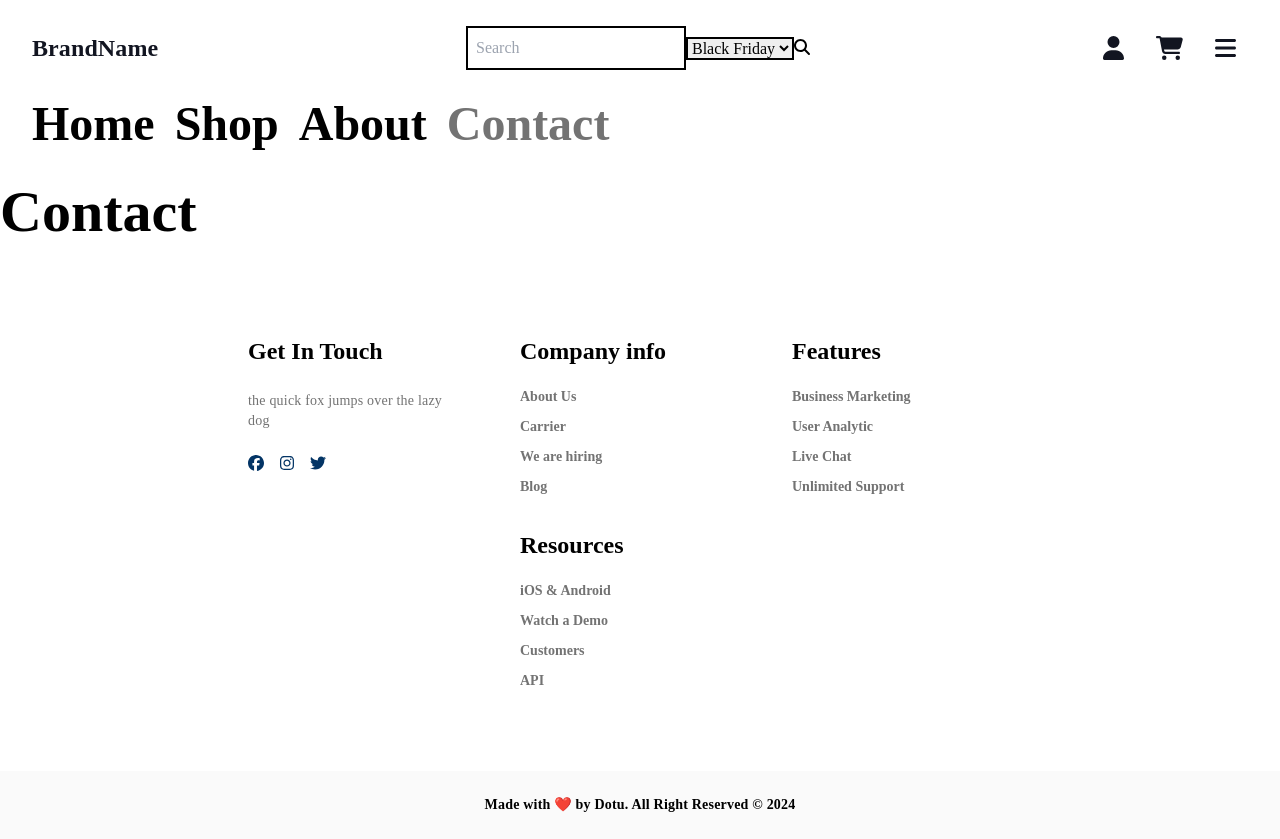
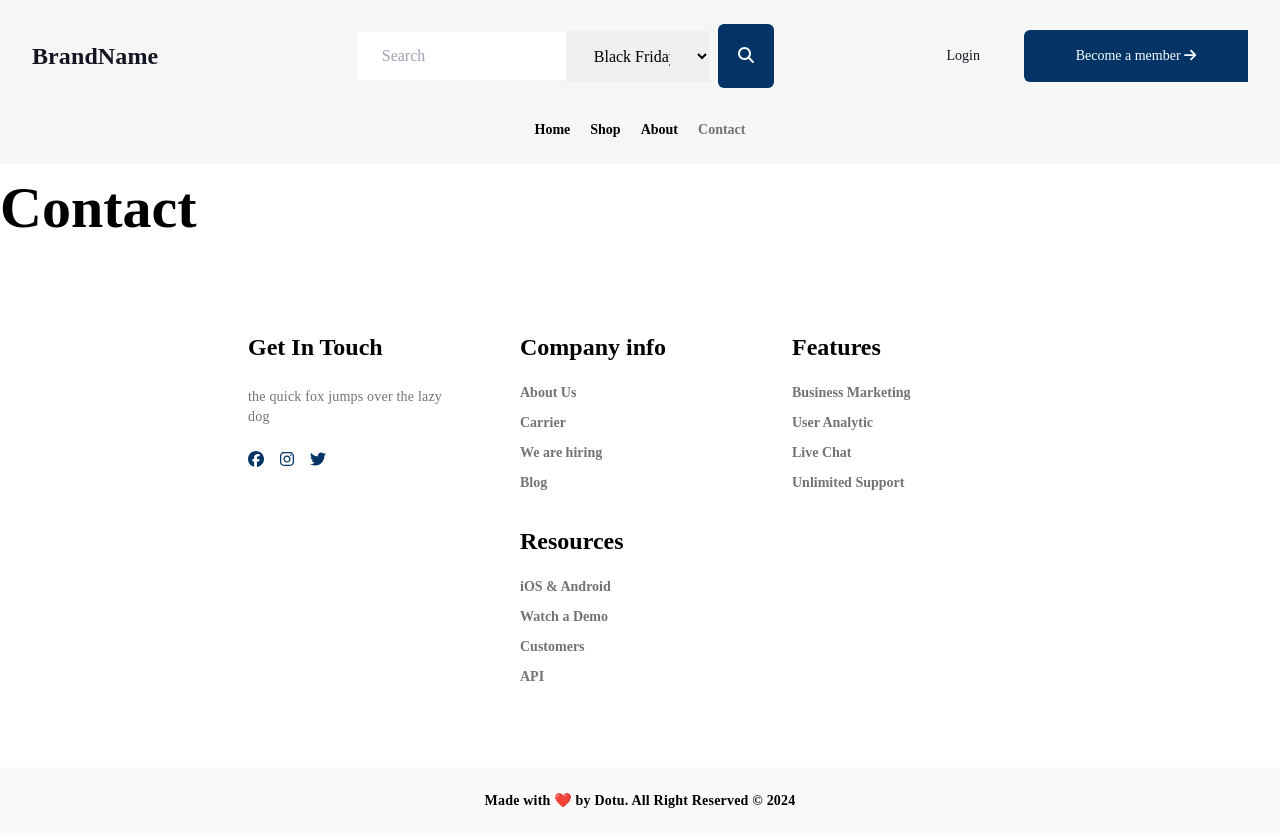
Before and after one commit to gkhns89/dotu-ecomm, a React (Vite) app: page /contact in a window 1280 px wide. Built offline with nearby package versions, Linux system fonts and the light colour scheme.

Commit message:
Header CSS fixes adn document formatting T2: Home Page Fixes #2

```diff
--- a/src/App.css
+++ b/src/App.css
@@ -1,7 +1,7 @@
 
 #root {
 
-  @apply  w-[100%] mx-auto my-0;
+  @apply  w-[100%] mx-auto my-0 font-normal antialiased;
 
 
 }
--- a/src/components/Slider.jsx
+++ b/src/components/Slider.jsx
@@ -46,7 +46,7 @@ function Slider({ slides }) {
         aria-label="slider-content"
         className="absolute text-txt-w h-full max-w-[290px] flex flex-col items-center text-center justify-center gap-8"
       >
-        <h5 className="font-bold">SUMMER 2020</h5>
+        <h5 className="font-bold">SUMMER 2024</h5>
         <h1 className="text-5xl leading-snug">NEW COLLECTION</h1>
         <h4 className="leading-snug">
           We know how large objects will act, but things on a small scale.
--- a/src/index.css
+++ b/src/index.css
@@ -39,6 +39,8 @@
   header nav a {
     @apply text-5xl;
     @apply leading-10;
+    @apply sm:text-sm;
+    @apply sm:font-bold;
   }
 
   p {
@@ -49,9 +51,6 @@
 .active {
   @apply text-txt-g;
 }
-:root {
-  @apply font-normal antialiased;
-}
 
 body {
   @apply m-0 flex min-w-80 min-h-screen;
--- a/src/layout/Footer.jsx
+++ b/src/layout/Footer.jsx
@@ -8,20 +8,34 @@ import {
 import { NavLink } from "react-router-dom";
 
 function Footer() {
-
   const getYear = () => {
     return new Date().getFullYear();
-  }
+  };
 
   return (
     <footer className="w-full flex flex-col justify-center items-center">
-      <div aria-label="footer-container" className="flex flex-col flex-wrap sm:flex-row sm:px-48 max-w-60 sm:max-w-full py-20 gap-8 justify-center">
-        <div aria-label="footer-info" className="text-left flex flex-col gap-6 sm:min-w-60">
+      <div
+        aria-label="footer-container"
+        className="flex flex-col flex-wrap sm:flex-row sm:px-48 max-w-60 sm:max-w-full py-20 gap-8 justify-center"
+      >
+        <div
+          aria-label="footer-info"
+          className="text-left flex flex-col gap-6 sm:min-w-60"
+        >
           <h3>Get In Touch</h3>
-          <p className="max-w-52 text-txt-g">the quick fox jumps over the lazy dog</p>
-          <div aria-label="social-icons" className="flex gap-4 text-c1"><FontAwesomeIcon icon={faFacebook} /><FontAwesomeIcon icon={faInstagram} /><FontAwesomeIcon icon={faTwitter} /></div>
+          <p className="max-w-52 text-txt-g">
+            the quick fox jumps over the lazy dog
+          </p>
+          <div aria-label="social-icons" className="flex gap-4 text-c1">
+            <FontAwesomeIcon icon={faFacebook} />
+            <FontAwesomeIcon icon={faInstagram} />
+            <FontAwesomeIcon icon={faTwitter} />
           </div>
-        <div aria-label="footer-links" className="text-left flex flex-col gap-5 sm:min-w-60">
+        </div>
+        <div
+          aria-label="footer-links"
+          className="text-left flex flex-col gap-5 sm:min-w-60"
+        >
           <h3>Company info</h3>
           <nav className="flex flex-col gap-[10px]">
             <NavLink to="/about">About Us</NavLink>
@@ -30,7 +44,10 @@ function Footer() {
             <NavLink to="/blog">Blog</NavLink>
           </nav>
         </div>
-        <div aria-label="feautures-links" className="text-left flex flex-col gap-5 sm:min-w-60">
+        <div
+          aria-label="feautures-links"
+          className="text-left flex flex-col gap-5 sm:min-w-60"
+        >
           <h3>Features</h3>
           <nav className="flex flex-col gap-[10px]">
             <NavLink to="/business">Business Marketing</NavLink>
@@ -39,7 +56,10 @@ function Footer() {
             <NavLink to="/unlimited-support">Unlimited Support</NavLink>
           </nav>
         </div>
-        <div aria-label="resources-links" className="text-left flex flex-col gap-5 sm:min-w-60">
+        <div
+          aria-label="resources-links"
+          className="text-left flex flex-col gap-5 sm:min-w-60"
+        >
           <h3>Resources</h3>
           <nav className="flex flex-col gap-[10px]">
             <NavLink to="/download">iOS & Android</NavLink>
@@ -49,7 +69,14 @@ function Footer() {
           </nav>
         </div>
       </div>
-      <div aria-label="footer-bottom" className="flex w-full flex-col items-center bg-[#FAFAFA]"><span className="max-w-56 sm:max-w-full py-6 text-center text-sm font-bold tracking-[0.2px]">Made with ❤️ by Dotu. All Right Reserved &copy; {getYear()}</span></div>
+      <div
+        aria-label="footer-bottom"
+        className="flex w-full flex-col items-center bg-[#FAFAFA]"
+      >
+        <span className="max-w-56 sm:max-w-full py-6 text-center text-sm font-bold tracking-[0.2px]">
+          Made with ❤️ by Dotu. All Right Reserved &copy; {getYear()}
+        </span>
+      </div>
     </footer>
   );
 }
--- a/src/layout/Header.jsx
+++ b/src/layout/Header.jsx
@@ -5,6 +5,7 @@ import {
   faUser,
   faBars,
   faSearch,
+  faArrowRight,
 } from "@fortawesome/free-solid-svg-icons";
 import { Link, NavLink } from "react-router-dom";
 
@@ -12,11 +13,11 @@ function Header() {
   return (
     <header
       aria-label="header"
-      className="min-w-[414px] max-w-[1280px] mx-8 my-6"
+      className="flex flex-col sm:bg-[rgba(243,243,243,0.74)] min-w-[414px] px-8 py-6 justify-evenly items-center"
     >
       <div
         aria-label="header-top"
-        className="flex justify-between items-center"
+        className="flex min-w-full lg:gap-10 md:gap-6 sm:gap-2 justify-between items-center"
       >
         <Link to={"/"}>
           <h1
@@ -26,23 +27,32 @@ function Header() {
             BrandName
           </h1>
         </Link>
-        <div aria-label="header-search" className="sm:flex items-center hidden">
+        <div
+          aria-label="header-search"
+          className="sm:mx-2 md:mx-4 items-center hidden sm:flex"
+        >
           <input
             type="text"
             placeholder="Search"
-            className="border-2 border-gray-400 p-2"
+            className="md:max-w-36 lg:max-w-52 px-6 py-3 sm:hidden md:block sm:h-max"
           />
-          <select className="border-2 border-gray-400">
+          <select className="px-6 py-4 mr-2 max-w-36 sm:hidden md:block">
             <option>Black Friday</option>
             <option>Outlet</option>
           </select>
-          <button>
+          <button className="p-5 bg-c1 text-txt-w sm:rounded-md md:rounded-e-md lg:rounded-e-md">
             <FontAwesomeIcon icon={faSearch} />
           </button>
         </div>
+        <div aria-label="header-login-register" className="sm:flex md:flex-col md:gap-2 lg:flex-row lg:gap-11 gap-11 text-sm hidden">
+          <button className="text-txt-b">Login</button>
+          <button className=" text-txt-w bg-c1 rounded-s-md py-4 px-6 min-w-56">
+            Become a member <FontAwesomeIcon icon={faArrowRight} />
+          </button>
+        </div>
         <div
-          aria-label="header-buttons"
-          className="flex p-3 gap-8 justify-between"
+          aria-label="mobile-header-buttons"
+          className="flex p-3 gap-8 justify-between sm:hidden"
         >
           <FontAwesomeIcon
             icon={faUser}
@@ -59,8 +69,8 @@ function Header() {
         </div>
       </div>
       <div
-        aria-label="nav-search"
-        className="flex flex-col gap-4 mt-12 sm:hidden"
+        aria-label="mobile-search"
+        className="flex flex-col min-w-full gap-4 mt-12 sm:hidden"
       >
         <input
           type="text"
@@ -76,7 +86,7 @@ function Header() {
         </button>
       </div>
       <nav
-        aria-label="mobile-nav"
+        aria-label="header-nav"
         className="flex flex-col text-center gap-10 pt-14 sm:flex-row sm:text-sm sm:font-bold sm:pt-8 sm:gap-5"
       >
         <NavLink exact to="/">
```
Lines whose indentation alone changed are shown as unchanged.
